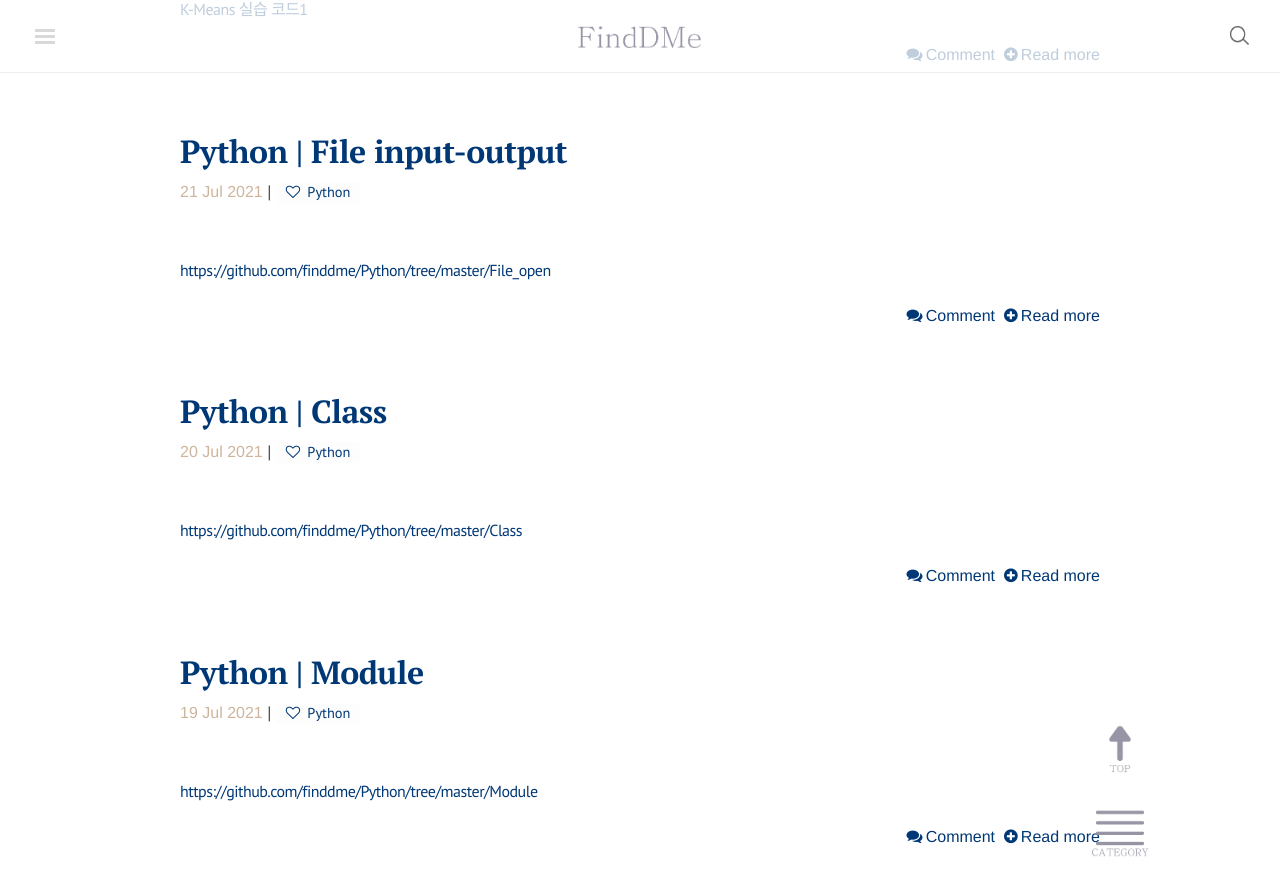
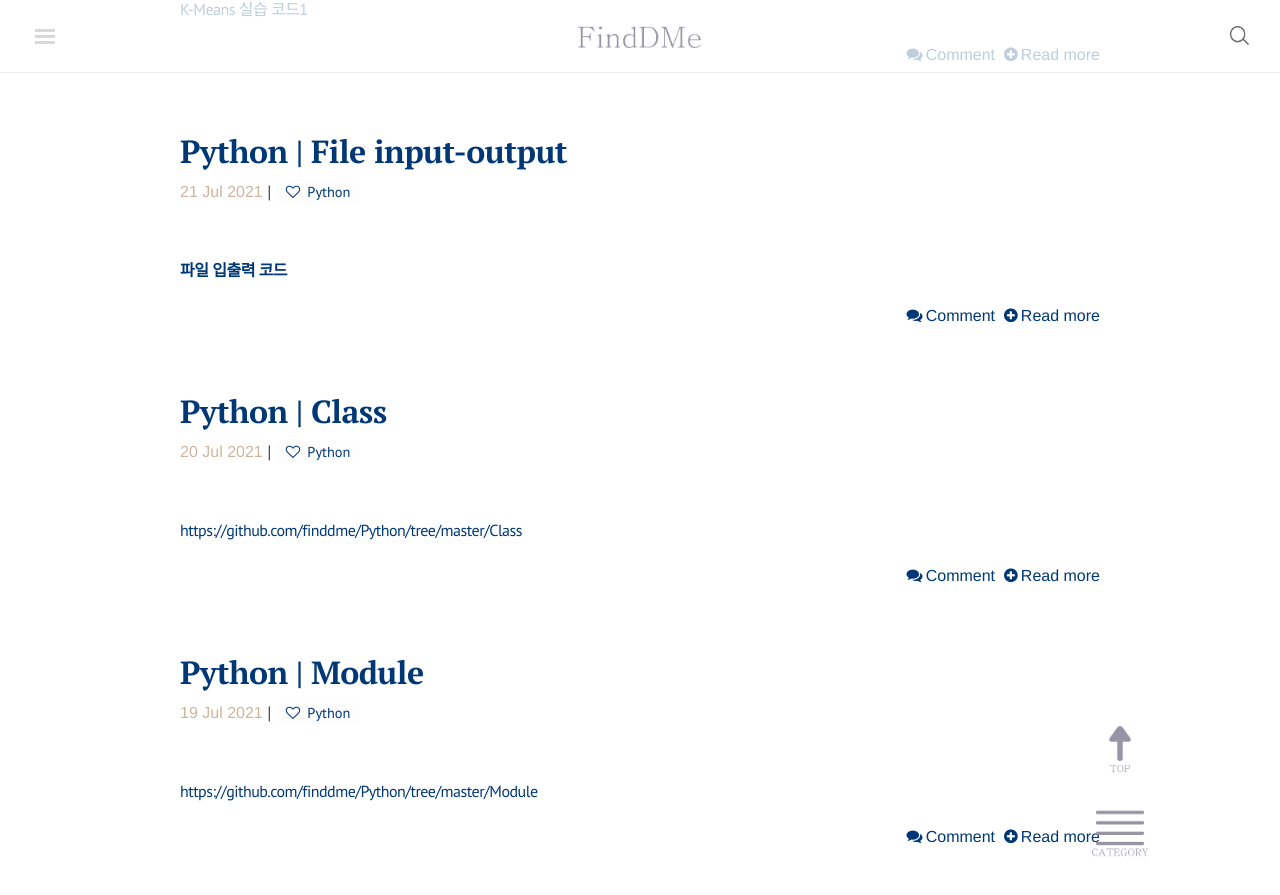
Before and after one commit to finddme/finddme.github.io, a Jekyll site: the page built from blog/index.html, in a window 1280 px wide and 900 px high, scrolled down 520 px. Shown: the top 895 px of the window. Built offline with Jekyll 4.4.1, drawn with Linux system fonts in a browser that asks for light colours; nearby versions of some CDN libraries; the list of posts is cut into pages by our own code; comment, search, counter and statistics services are not loaded.

Commit message:
Update 2021-07-21-Pyfile.md

```diff
--- a/_posts/2021-07-21-Pyfile.md
+++ b/_posts/2021-07-21-Pyfile.md
@@ -4,7 +4,7 @@ category: Python
 tag: Python
 ---
 
-[https://github.com/finddme/Python/tree/master/File_open](https://github.com/finddme/Python/tree/master/File_open)
+**[파일 입출력 코드](https://github.com/finddme/Python/tree/master/File_open)**
 
 
 
```
